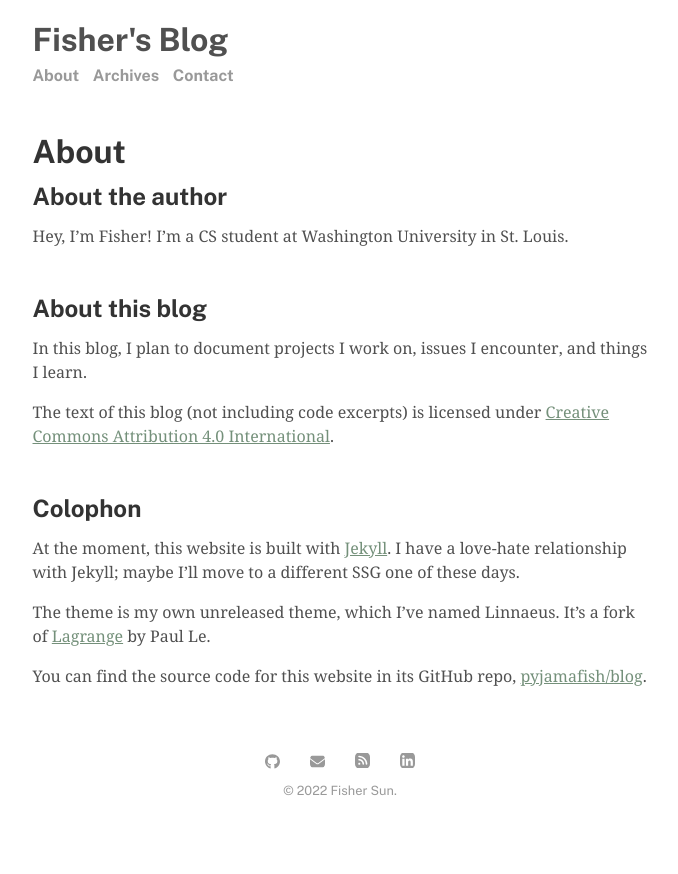
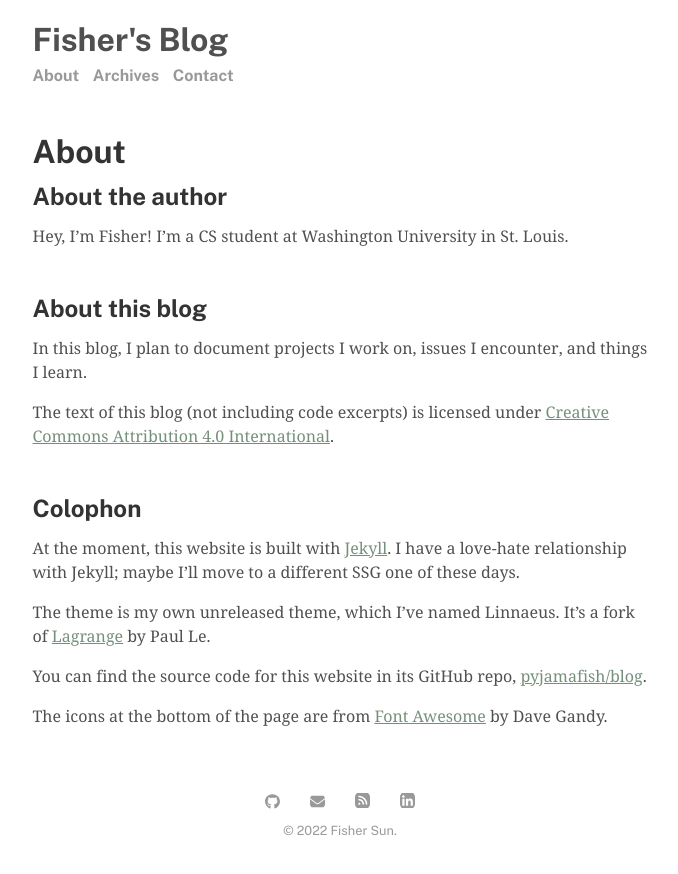
Before and after one commit to seasonedfish/blog, a Jekyll site: the page built from menu/about.md, in a window 1280 px wide. Shown: the top 874 px of the page, without its empty margins (300-978 px from the left). Built offline with Jekyll 4.4.1, drawn with Linux system fonts in a browser that asks for light colours.

Commit message:
Add font-awesome to colophon

```diff
--- a/menu/about.md
+++ b/menu/about.md
@@ -23,3 +23,5 @@ The theme is my own unreleased theme, which I've named Linnaeus.
 It's a fork of [Lagrange](https://github.com/LeNPaul/Lagrange) by Paul Le.
 
 You can find the source code for this website in its GitHub repo, [pyjamafish/blog](https://github.com/pyjamafish/blog).
+
+The icons at the bottom of the page are from [Font Awesome](https://fontawesome.com/) by Dave Gandy.
```
